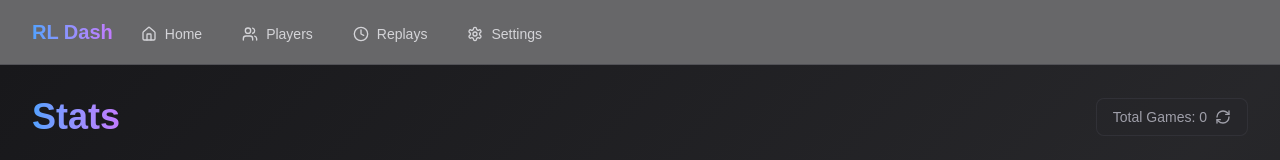
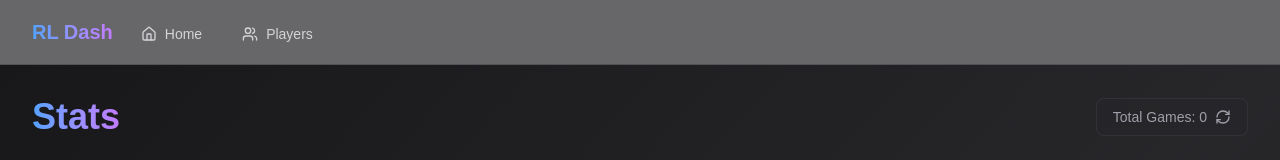
Before and after one commit to adamchlebek/RL-Dash, a Next.js app: page / in a window 1280 px wide. Shown: the top 160 px of the page. Built offline with nearby package versions, Linux system fonts and the light colour scheme; no server answers; the database is empty.

Commit message:
Remove nav

```diff
--- a/src/components/Navigation.tsx
+++ b/src/components/Navigation.tsx
@@ -1,5 +1,5 @@
 import Link from 'next/link';
-import { Clock, Home, Settings, Users } from 'lucide-react';
+import { Home, Users } from 'lucide-react';
 
 export function Navigation(): React.ReactElement {
     return (
@@ -30,7 +30,7 @@ export function Navigation(): React.ReactElement {
                                 <Users className="mr-2 h-4 w-4" />
                                 Players
                             </Link>
-                            <Link
+                            {/* <Link
                                 href="/replays"
                                 className="inline-flex items-center px-1 pt-1 text-sm font-medium text-zinc-300 transition-colors hover:text-white"
                             >
@@ -43,7 +43,7 @@ export function Navigation(): React.ReactElement {
                             >
                                 <Settings className="mr-2 h-4 w-4" />
                                 Settings
-                            </Link>
+                            </Link> */}
                         </div>
                     </div>
                 </div>
```
